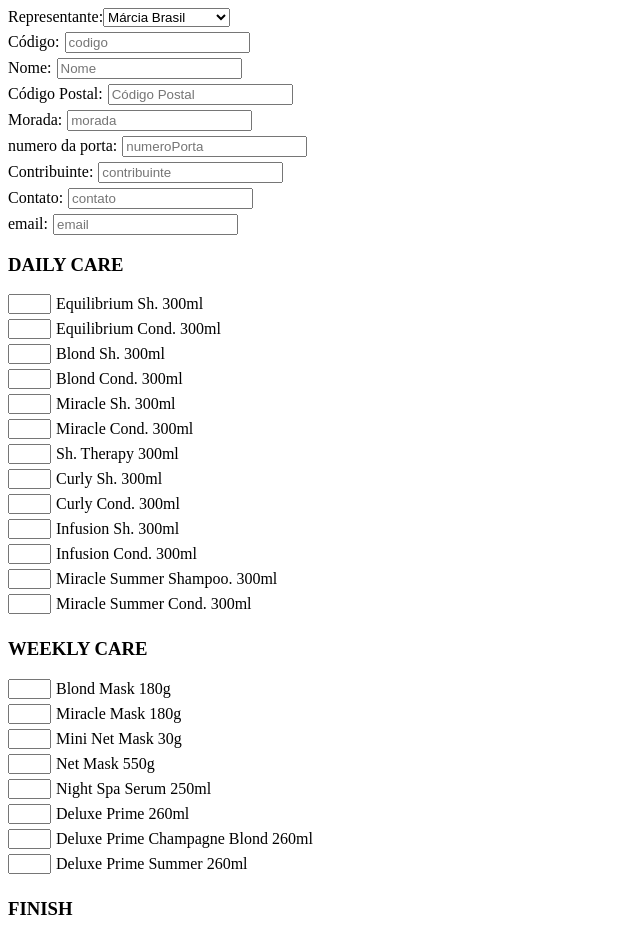
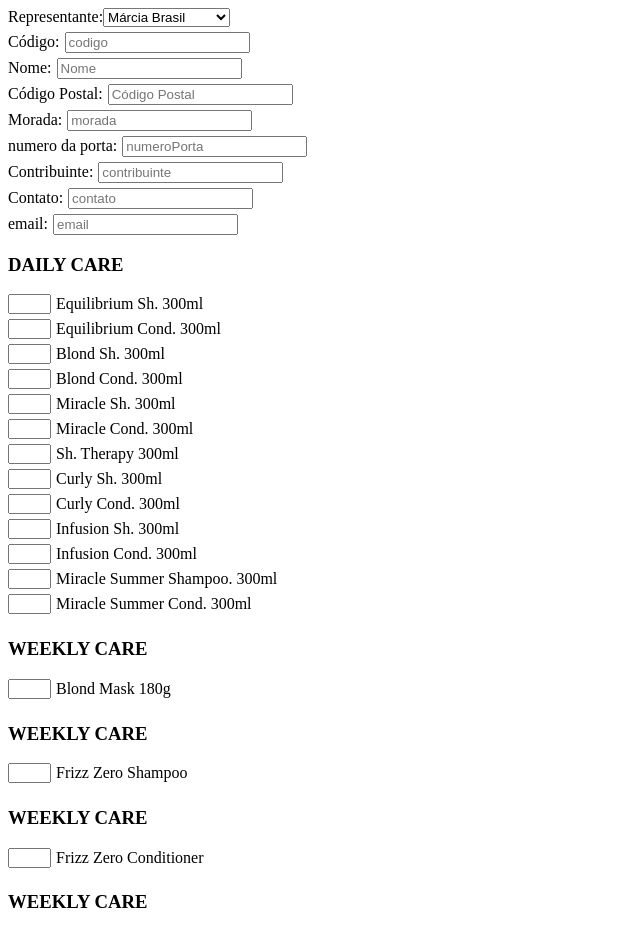
Before and after one commit to guiazca/Truss2.0, a React (Vite) app: page / in a window 1280 px wide. Shown: the top 930 px of the page, without its empty margins (0-640 px from the left). Built offline with nearby package versions, Linux system fonts and the light colour scheme.

Commit message:
add product

```diff
--- a/src/constants/productsList.ts
+++ b/src/constants/productsList.ts
@@ -99,6 +99,29 @@ export const Products: IProduct[] = [
       count: undefined,
       nome: "Blond Mask 180g",
       price: 17.5,
+      subLinha: "WEEKLY CARE",
+      estoque: true,
+    },
+    {
+      codigo: "FRIZZSHAMPOO",
+      count: undefined,
+      nome: "Frizz Zero Shampoo",
+      price: 13.0,
+      subLinha: "WEEKLY CARE",
+      estoque: true,
+    },
+    {
+      codigo: "FRIZZSHAMPOO",
+      count: undefined,
+      nome: "Frizz Zero Conditioner",
+      price: 13.0,
+      subLinha: "WEEKLY CARE",
+      estoque: true,
+    },    {
+      codigo: "FRIZZZERO",
+      count: undefined,
+      nome: "FRIZZ ZERO 260MLß",
+      price: 27.80,
       subLinha: "WEEKLY CARE",
       estoque: true,
     },
```
